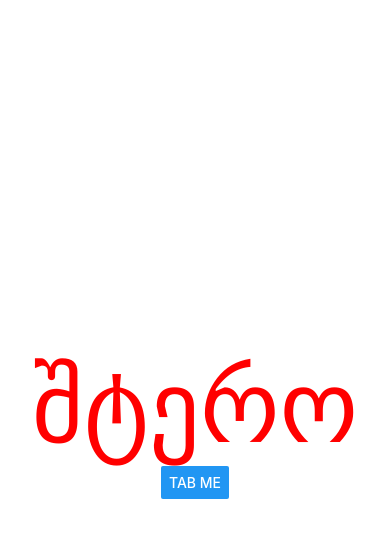
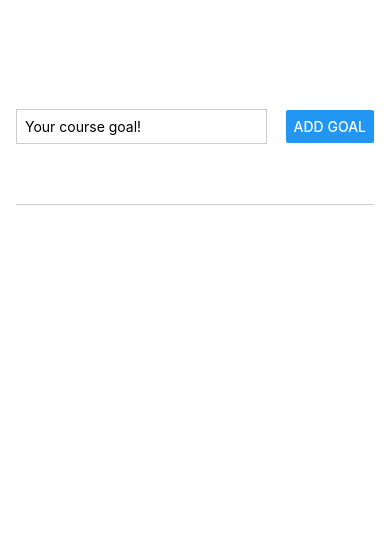
Before and after one commit to likagogishvili/Starting-App-React-Native, a React Native app: screen / in a window 390 px wide. Shown: the top 538 px of the page. Built offline with nearby package versions, Linux system fonts and the light colour scheme.

Commit message:
added todo list

```diff
--- a/App.js
+++ b/App.js
@@ -1,24 +1,64 @@
-import { StyleSheet, Text, View, Button } from 'react-native';
+import { useState } from 'react';
+import { StyleSheet, Text, TextInput, View, Button } from 'react-native';
 
 export default function App() {
+  const [enteredGoalText, setEnteredGoalText] = useState('')
+  const [courseGoals, setCoursGoals] = useState([])
+  function goalInputHeandler(enteredText) {
+    setEnteredGoalText(enteredText)
+  };
+  function addGoalHandler() {
+    setCoursGoals(currentCourseGoals => [...currentCourseGoals, enteredGoalText])
+  };
+
   return (
-    <View style={styles.container}>
-      <Text style={styles.text}>შტერო</Text>
-      <Button title='tab me' />
+    <View style={styles.appContainer}>
+      <View style={styles.inputContainer}>
+        <TextInput placeholder='Your course goal!' style={styles.textInput} onChangeText={goalInputHeandler} />
+        <Button title="Add Goal" onPress={addGoalHandler} />
+      </View>
+      <View style={styles.goalsContainer}>
+        {
+          courseGoals.map((goal, ind) => (<View key={ind} style={styles.goalItem}><Text style={styles.goalText}>{goal}</Text></View>))
+        }
+
+      </View>
     </View>
   );
 }
 
 const styles = StyleSheet.create({
-  container: {
+  appContainer: {
     flex: 1,
-    backgroundColor: '#fff',
+    paddingTop: 50,
+    paddingHorizontal: 16
+  },
+  inputContainer: {
+    flex: 1,
+    flexDirection: 'row',
+    justifyContent: 'space-between',
     alignItems: 'center',
-    justifyContent: 'center',
+    marginBottom: 24,
+    borderBottomWidth: 1,
+    borderBottomColor: '#cccccc',
   },
-  text: {
-    color: 'red',
-    fontSize: 100
-
+  textInput: {
+    borderWidth: 1,
+    borderColor: '#cccccc',
+    width: '70%',
+    marginRight: 8,
+    padding: 8
+  },
+  goalsContainer: {
+    flex: 4
+  },
+  goalItem: {
+    margin: 8,
+    padding: 8,
+    borderRadius: 6,
+    backgroundColor: '#5e0acc',
+  },
+  goalText: {
+    color: 'white'
   }
 });
```
Also changed, not shown: 1 other file (tests, documents, lock files or other folders).
